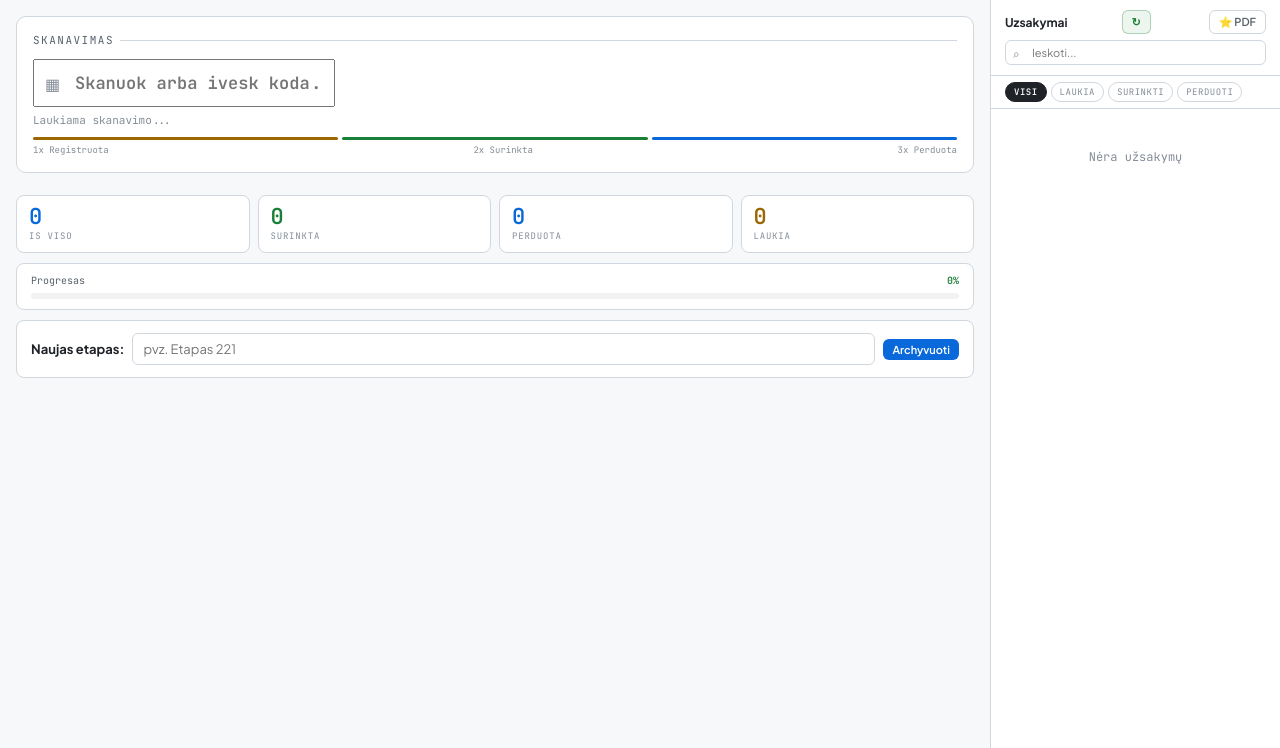
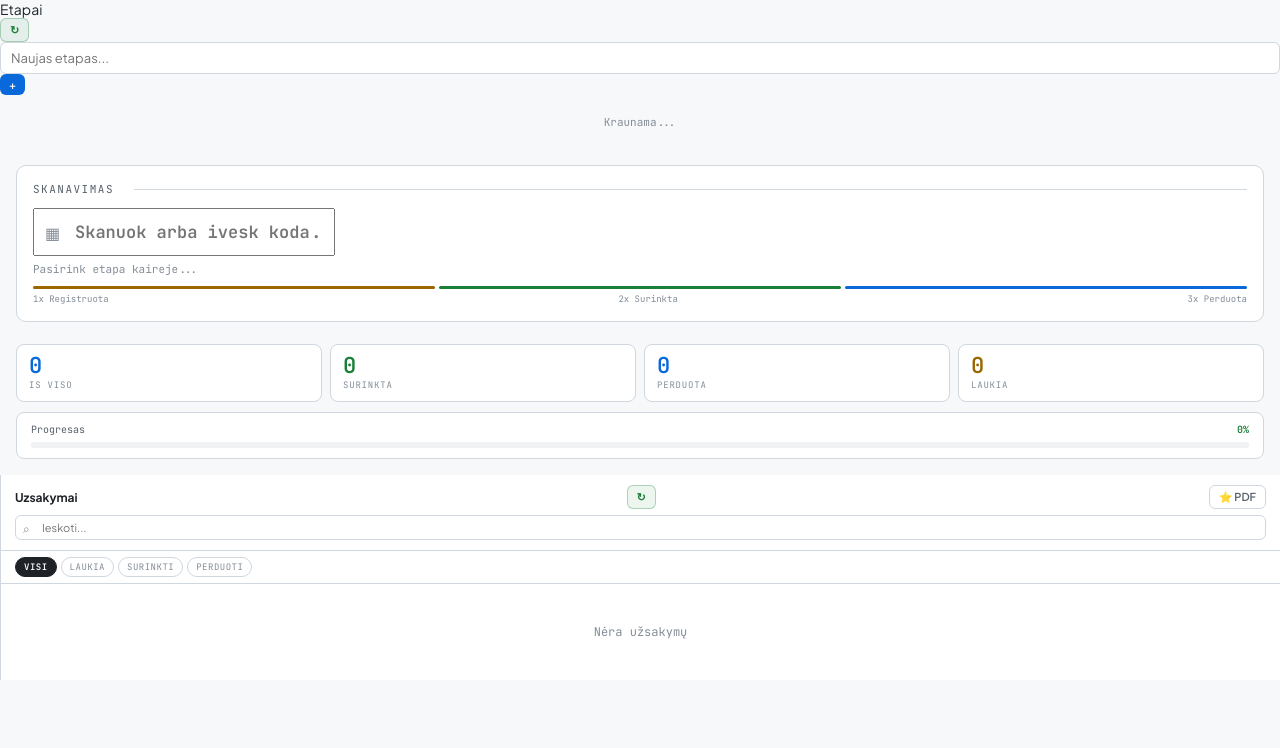
Before and after one commit to Metalcraft/Sandelis, a FastAPI app: page / in a window 1280 px wide. Shown: the part 52-800 px from the top of the page. Run offline with FastAPI, Linux system fonts and the light colour scheme; data that the repository does not hold is empty; some libraries are stand-ins or nearby versions.

Commit message:
Update index.html

```diff
--- a/templates/index.html
+++ b/templates/index.html
@@ -26,12 +26,28 @@
 </nav>
 
 <div class="view active" id="view-lk">
-  <div class="lk-wrap">
+  <div class="lk-wrap3">
+    <!-- KAIRE: Etapu sarasas -->
+    <div class="lk-etapai">
+      <div class="le-h">
+        <div class="le-t">Etapai</div>
+        <button class="btn btn-g btn-sm" onclick="loadEtapai()">&#x21BB;</button>
+      </div>
+      <div class="le-new">
+        <input type="text" id="newEtapasInp" placeholder="Naujas etapas..." style="flex:1">
+        <button class="btn btn-p btn-sm" onclick="newEtapas()">+</button>
+      </div>
+      <div id="etapaiList"><div class="empty-s" style="padding:20px;font-size:11px">Kraunama...</div></div>
+    </div>
+
+    <!-- VIDURYS: Skanavimas -->
     <div class="lk-main">
       <div class="card">
-        <div class="ct">Skanavimas</div>
+        <div class="ct">Skanavimas
+          <span id="aktyvusLabel" style="margin-left:8px;font-size:10px;color:var(--ac);font-weight:700"></span>
+        </div>
         <div class="scan-f"><span class="scan-ico">&#9638;</span><input class="scan-inp" id="scanInp" placeholder="Skanuok arba ivesk koda..." autocomplete="off" spellcheck="false"></div>
-        <div class="hint" id="scanHint">Laukiama skanavimo...</div>
+        <div class="hint" id="scanHint">Pasirink etapa kaireje...</div>
         <div class="steps"><div class="step s1"></div><div class="step s2"></div><div class="step s3"></div></div>
         <div class="step-lbl"><span>1x Registruota</span><span>2x Surinkta</span><span>3x Perduota</span></div>
       </div>
@@ -46,16 +62,13 @@
         <div class="pt"><span>Progresas</span><span class="pct" id="lkPct">0%</span></div>
         <div class="ptr"><div class="pfd" id="lkPfd" style="width:0%"></div><div class="pfc" id="lkPfc" style="width:0%"></div></div>
       </div>
-      <div class="stbar">
-        <span class="stbar-lbl">Naujas etapas:</span>
-        <input type="text" id="stageInp" placeholder="pvz. Etapas 221">
-        <button class="btn btn-p btn-sm" onclick="askStage()">Archyvuoti</button>
-      </div>
     </div>
+
+    <!-- DESINE: Lakstu sarasas -->
     <div class="lk-sb">
       <div class="sbh">
-        <div class="sbt">Uzsakymai</div>
-        <button class="btn btn-g btn-sm" onclick="loadLk()">&#x21BB;</button>
+        <div class="sbt" id="sbTitle">Uzsakymai</div>
+        <button class="btn btn-g btn-sm" onclick="loadCurEtapas()">&#x21BB;</button>
         <button id="pdfBtn" class="btn btn-s btn-sm" onclick="genPdfReport()" style="margin-left:4px">&#x2B50; PDF</button>
         <div class="sbsr"><span class="sbs-i">&#x2315;</span><input type="text" id="lkSrch" placeholder="Ieskoti..." oninput="rlkList()"></div>
       </div>
@@ -65,7 +78,10 @@
         <button class="fb" onclick="lkFlt('c',this)">Surinkti</button>
         <button class="fb" onclick="lkFlt('d',this)">Perduoti</button>
       </div>
-      <div class="olist" id="lkList"><div class="empty-s">Jungiamasi...</div></div>
+      <div class="olist" id="lkList"><div class="empty-s">Pasirink etapa...</div></div>
+      <div class="lk-arch-bar" id="archBar" style="display:none">
+        <button class="btn btn-y btn-sm" style="width:100%" onclick="archvuotiCur()">Archyvuoti si etapa</button>
+      </div>
     </div>
   </div>
 </div>
```
